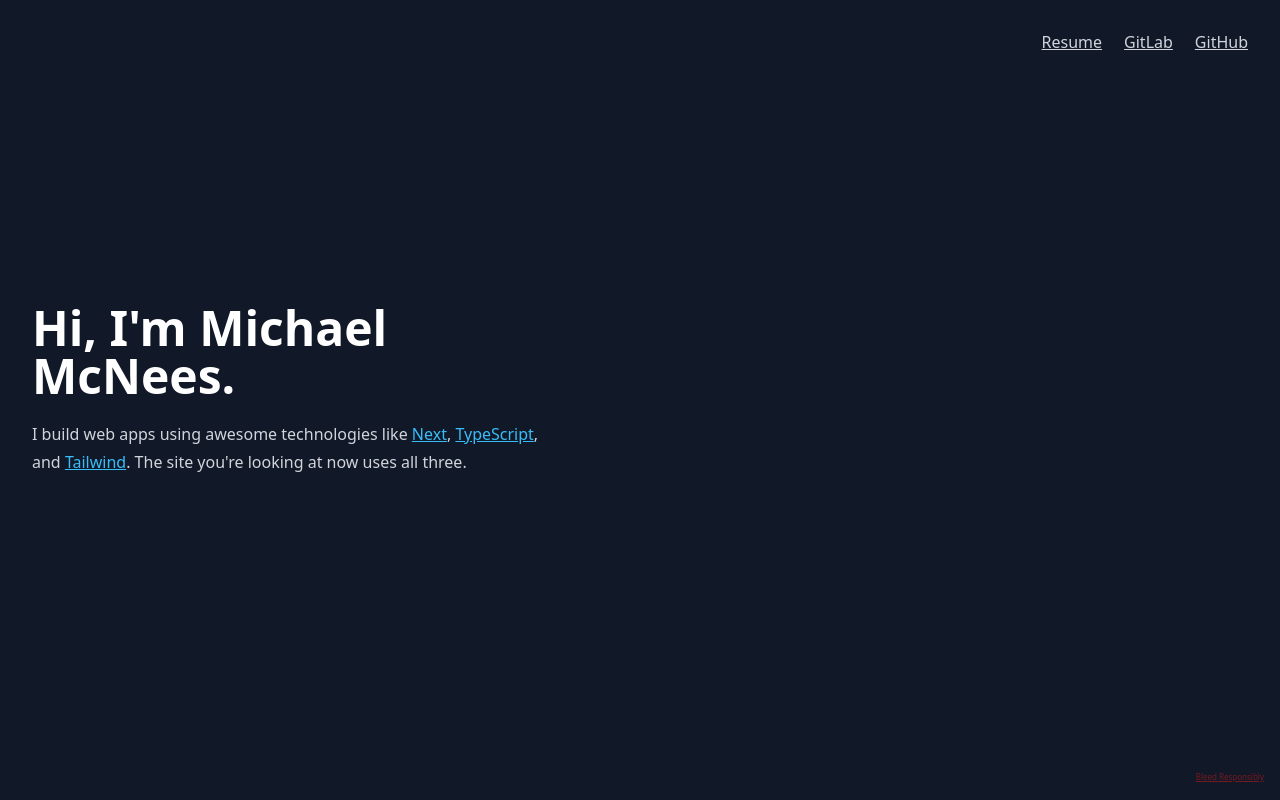
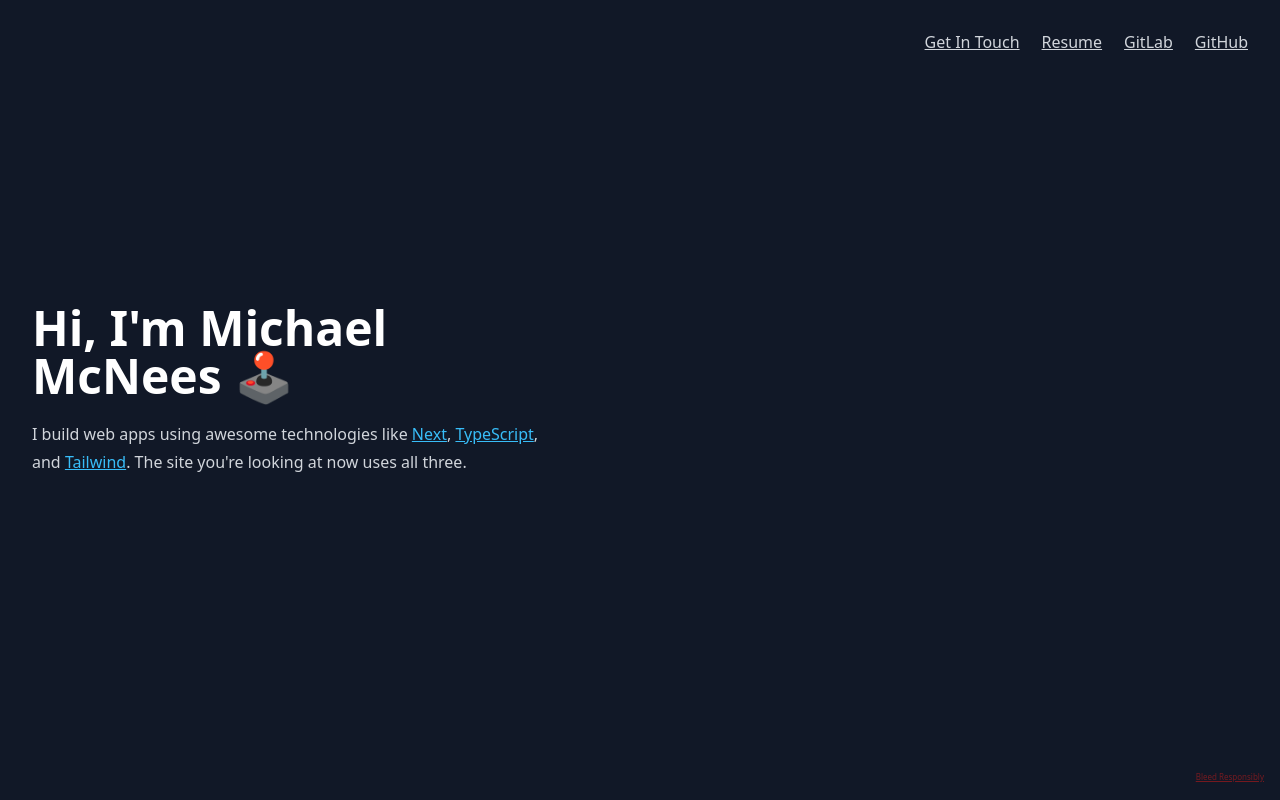
Before and after one commit to BSKnuckles/mcnees-me, a Next.js app: page / in a window 1280 px wide. Built offline with nearby package versions, Linux system fonts and the light colour scheme.

Commit message:
Completed homepage content

```diff
--- a/src/pages/index.tsx
+++ b/src/pages/index.tsx
@@ -6,12 +6,15 @@ export default function Home() {
     <>
       <Head>
         <title>Michael McNees</title>
-        <meta name='description' content="I'm a senior frontend engineer with a passion for " />
+        <meta
+          name='description'
+          content="I'm a senior frontend engineer with a passion for modern tooling and retro video games."
+        />
         <meta name='viewport' content='width=device-width, initial-scale=1' />
         <link rel='icon' href='/favicon.ico' />
       </Head>
       <main className='min-h-screen w-full flex flex-col justify-center prose px-8'>
-        <h1 className='text-white text-5xl mb-0'>Hi, I'm Michael McNees.</h1>
+        <h1 className='text-white text-5xl mb-0'>Hi, I'm Michael McNees 🕹</h1>
         <p className='text-gray-300'>
           I build web apps using awesome technologies like{' '}
           <a className='text-sky-400' href='https://nextjs.org/' target='_blank' referrerPolicy='no-referrer'>
@@ -33,6 +36,15 @@ export default function Home() {
         </p>
         <nav className='fixed top-0 right-8'>
           <ul className='list-none flex space-x-4'>
+            <li>
+              <a
+                className='text-gray-300'
+                href='mailto:mcnees.michael@gmail.com'
+                target='_blank'
+                referrerPolicy='no-referrer'>
+                Get In Touch
+              </a>
+            </li>
             <li>
               <a
                 className='text-gray-300'
```
